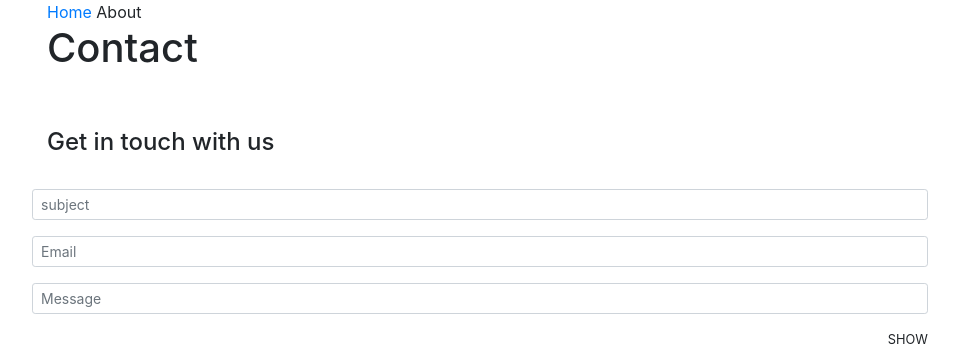
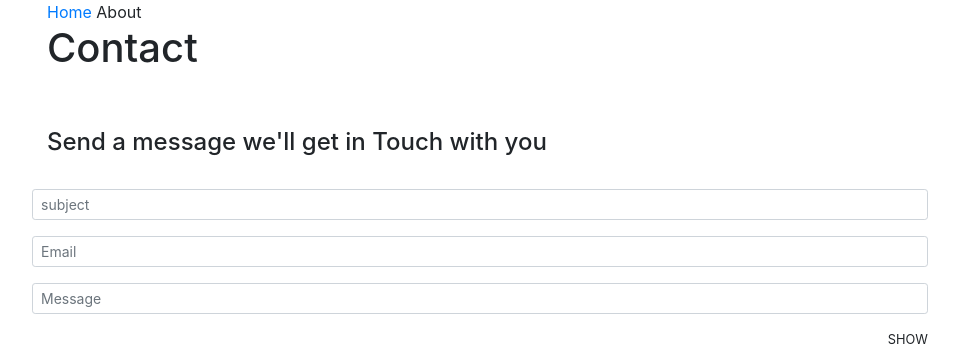
Before and after one commit to kolluvinay425/maheshtoursDjango, a Django app: page /contact/ in a window 1280 px wide. Shown: the part 72-426 px from the top of the page, without its empty margins (38-997 px from the left). Run offline with Django 3.2, Linux system fonts and the light colour scheme; some libraries are stand-ins or nearby versions.

Commit message:
'update'

```diff
--- a/contact/templates/contact/contact.html
+++ b/contact/templates/contact/contact.html
@@ -43,7 +43,7 @@
     <div class="container">
       <div class="row">
         <div class="col-md-8">
-          <h4>Get in touch with us</h4>
+          <h4>Send a message we'll get in Touch with you</h4>
 
           <br>
 
```
